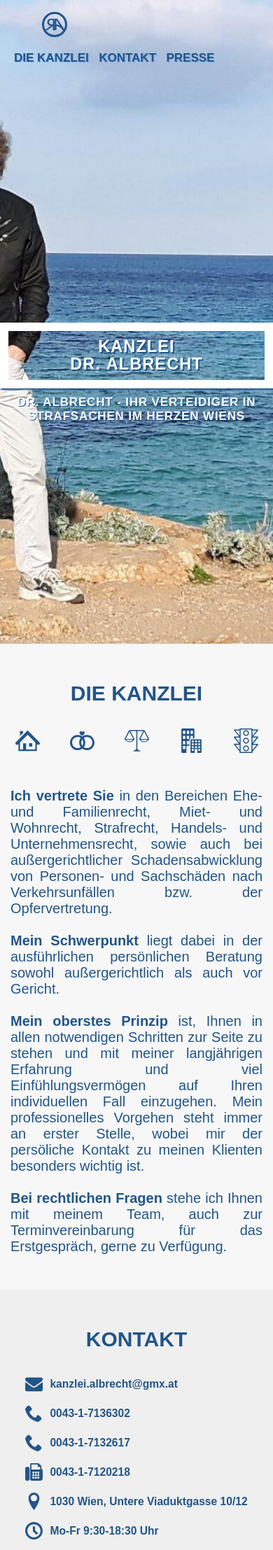
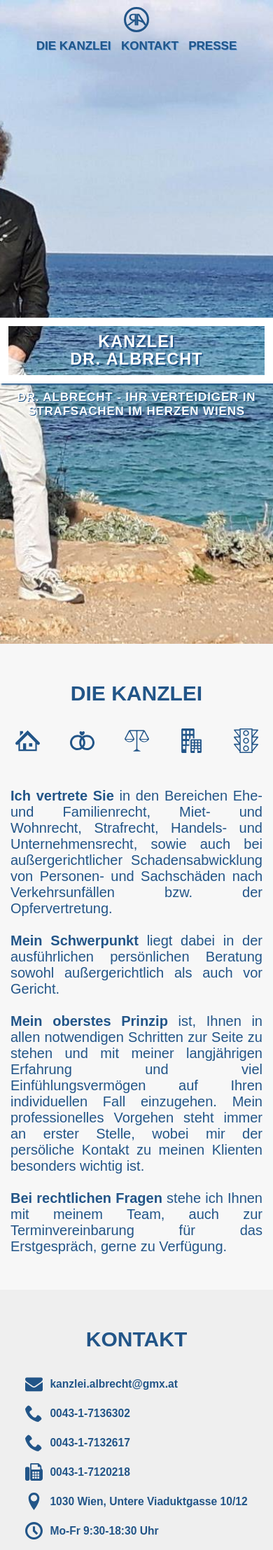
Before and after one commit to thelexn/aka-geri, a Jekyll site: the page built from index.html, in a window 390 px wide. Shown: the top 2215 px of the page at 70% size. Built offline with Jekyll 4.4.1, drawn with Linux system fonts in a browser that asks for light colours; nearby versions of some CDN libraries.

Commit message:
adjust styling of the nav and transitioning

```diff
--- a/_sass/3-modules/_footer.sass
+++ b/_sass/3-modules/_footer.sass
@@ -10,12 +10,14 @@ footer
     .logo
       position: relative
       display: inline-block
-      +size(40px)
+      +size(35px)
       border: 3px solid $site-color
       border-radius: 50%
       float: left
       margin-left: 30px
       @media (max-width: 640px)
+        +size(30px)
+        +transition(all 1s)
         display: block
         float: none
         margin: 0 auto
@@ -43,9 +45,9 @@ footer
           display: inline-block
           padding: 0 15px
           @extend %upper-bold
-          +transition
           text-shadow: 1px 1px lighten($site-color, 30%)
           &:hover
+            +transition(all 0.5s)
             +transform(scale(1.1))
             text-shadow: 3px 3px lighten($site-color, 40%)
           @media (max-width: 402px)
--- a/_sass/3-modules/_header.sass
+++ b/_sass/3-modules/_header.sass
@@ -14,10 +14,11 @@
     border-radius: 50%
     float: left
     margin: 7px 0 0 60px
-    @media (max-width: 430px)
+    @media (max-width: 435px)
       +size(30px)
+      +transition(all 1s)
 
-    @media (max-width: 372px)
+    @media (max-width: 435px)
       display: block
       float: none
       margin: 0 auto
@@ -34,9 +35,10 @@
   .site-nav
     float: left
     margin: 20px 0 0 15px
-    @media (max-width: 372px)
+    @media (max-width: 435px)
+      +transition(all 1s)
       float: none
-      margin: auto
+      margin: 10px auto
       text-align: center
     a
       display: inline-block
@@ -44,18 +46,20 @@
       margin: 0
       font-size: 20px
       @extend %upper-bold
-      +transition
       text-shadow: 1px 1px lighten($site-color, 30%)
       &:hover
+        +transition(all 0.5s)
         +transform(scale(1.1))
         text-shadow: 3px 3px lighten($site-color, 40%)
       &:active
         +transform(scale(1.05))
         text-shadow: 1px 1px lighten($site-color, 30%)
 
-      @media (max-width: 490px)
+      @media (max-width: 540px)
+        +transition(all 1s)
         padding: 0 5px
-      @media (max-width: 430px)
+      @media (max-width: 480px)
+        +transition(all 1s)
         font-size: 17px
 
   #headline
@@ -75,6 +79,7 @@
       text-shadow: 2px 2px $site-color
       margin: 0 0 10px 0
       @media screen and (max-width: 1083px)
+        +transition(all 1s)
         font-size: 6vw
       span
         display: inline-block
@@ -86,6 +91,7 @@
       text-align: center
       font-size: 20px
       @media screen and (max-width: 653px)
+        +transition(all 1s)
         font-size: 17px
 
       @extend %upper-bold
```
